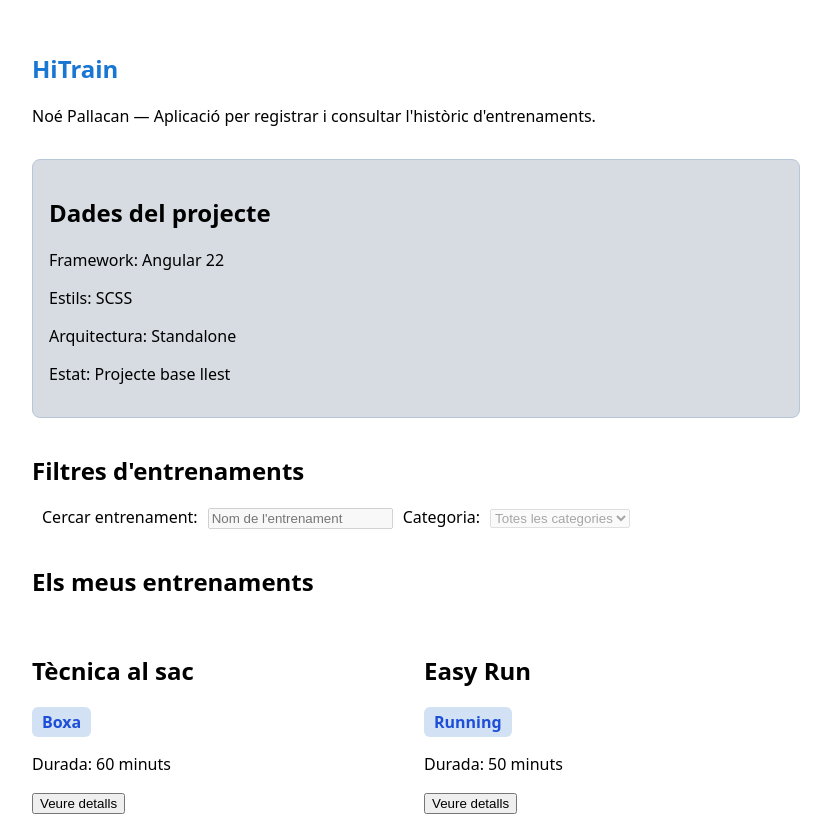
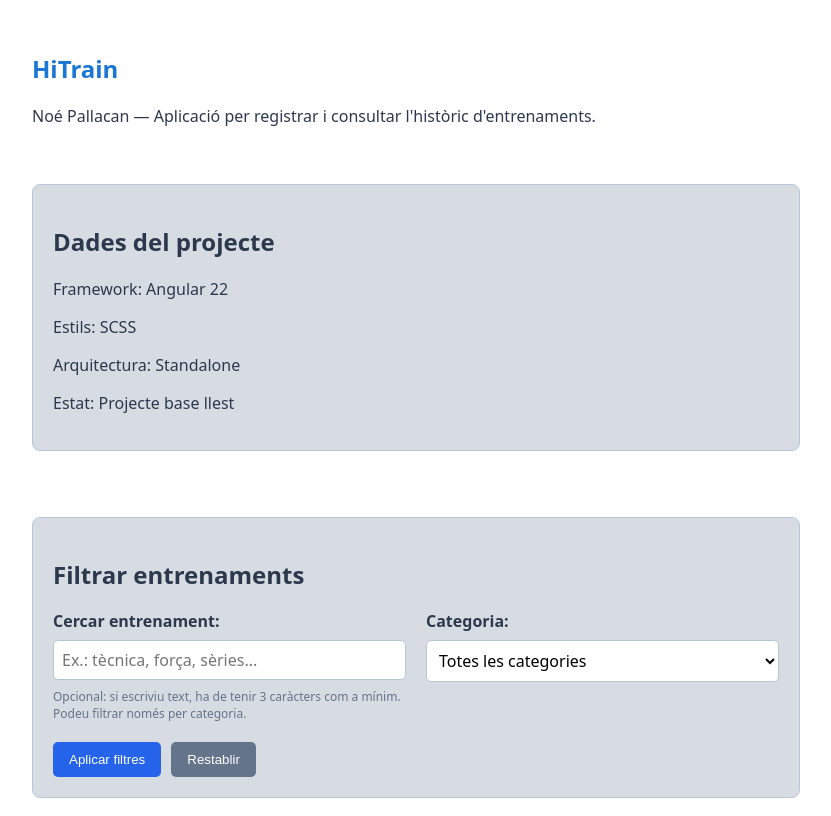
Before and after one commit to noepallacan/ioc-angular-hitrain-noe-pallacan, an Angular app: page / in a window 1280 px wide. Shown: the top 816 px of the page, without its empty margins (224-1055 px from the left). Built offline with nearby package versions, Linux system fonts and the light colour scheme.

Commit message:
feat: implementa formulari i filtres

```diff
--- a/src/app/app.component.html
+++ b/src/app/app.component.html
@@ -13,12 +13,12 @@
     <p>Estat: Projecte base llest</p>
   </section>
 
-  <app-filtres-entrenaments></app-filtres-entrenaments>
+  <app-filtres-entrenaments (filtresAplicats)="aplicarFiltres($event)"> </app-filtres-entrenaments>
 
   <h2>Els meus entrenaments</h2>
 
   <app-llista-entrenaments
-    [entrenaments]="entrenaments"
+    [entrenaments]="entrenamentsFiltrats"
     (entrenamentSeleccionat)="mostrarDetall($event)"
   >
   </app-llista-entrenaments>
@@ -34,8 +34,6 @@
   }
 
   <aside class="note">Nota: aquest projecte s'ampliarà durant el mòdul.</aside>
-
-  <p>Projecte base llest</p>
 </main>
 
 <router-outlet />
--- a/src/app/app.component.scss
+++ b/src/app/app.component.scss
@@ -4,7 +4,8 @@
   gap: 1rem;
   max-width: 48rem;
   margin: 2rem auto;
-  font-family: system-ui, sans-serif;
+  font-family: Montserrat, system-ui, sans-serif;
+  color: #2c384d;
 }
 
 h1 {
@@ -15,11 +16,14 @@ h1 {
   padding: 1rem;
   background-color: #d6dce2;
   border: 1px solid #b7c7d9;
-  border-radius: 0.5rem;
+  border-radius: 8px;
+  padding: 20px;
+  margin: 25px 0;
 }
 
 .note {
   padding: 1rem;
+  margin: 1rem 0 ;
   background: #b7c7d9;
   border-left: 4px solid #1976d2;
 }
--- a/src/app/app.component.ts
+++ b/src/app/app.component.ts
@@ -4,6 +4,7 @@ import { LlistaEntrenamentsComponent } from './components/llista-entrenaments/ll
 import { FiltresEntrenamentsComponent } from './components/filtres-entrenaments/filtres-entrenaments.component';
 import { ENTRENAMENTS_MOCK } from './mocks/dades-mock';
 import type { Entrenament } from './models/entrenament.model';
+import type { FiltresEntrenament } from './components/filtres-entrenaments/filtres-entrenaments.component';
 
 @Component({
   imports: [RouterOutlet, LlistaEntrenamentsComponent, FiltresEntrenamentsComponent],
@@ -18,6 +19,23 @@ export class App {
 
   entrenaments = ENTRENAMENTS_MOCK;
 
+  entrenamentsFiltrats: Entrenament[] = this.entrenaments;
+
+  aplicarFiltres(filtres: FiltresEntrenament): void {
+    const cerca = filtres.text.toLowerCase();
+
+    this.entrenamentsFiltrats = this.entrenaments.filter((entrenament) => {
+      const coincideixText = entrenament.nom.toLowerCase().includes(cerca);
+
+      const coincideixCategoria =
+        filtres.categoria === 'Totes' || entrenament.categoria === filtres.categoria;
+
+      return coincideixText && coincideixCategoria;
+    });
+
+    this.entrenamentSeleccionat = null;
+  }
+
   entrenamentSeleccionat: Entrenament | null = null;
 
   mostrarDetall(entrenament: Entrenament): void {
--- a/src/app/components/filtres-entrenaments/filtres-entrenaments.component.html
+++ b/src/app/components/filtres-entrenaments/filtres-entrenaments.component.html
@@ -1,15 +1,56 @@
 <section class="filtres">
-  <h2>Filtres d'entrenaments</h2>
+  <h2>Filtrar entrenaments</h2>
 
-  <label for="cerca">Cercar entrenament:</label>
-  <input type="text" id="cerca" placeholder="Nom de l'entrenament" disabled />
+  <form #formulari="ngForm" (ngSubmit)="aplicar()">
+    <!-- Camp de cerca -->
+    <div class="camp">
+      <label for="cerca">Cercar entrenament:</label>
 
-  <label for="categoria">Categoria:</label>
-  <select id="categoria" disabled>
-    <option>Totes les categories</option>
-    <option>Boxa</option>
-    <option>Running</option>
-    <option>Hibrid</option>
-    <option>Força</option>
-  </select>
+      <input
+        type="search"
+        id="cerca"
+        name="cerca"
+        [(ngModel)]="filtres.text"
+        #campText="ngModel"
+        minlength="3"
+        placeholder="Ex.: tècnica, força, sèries..."
+        aria-describedby="ajuda-cerca"
+      />
+
+      <span id="ajuda-cerca"
+        >Opcional: si escriviu text, ha de tenir 3 caràcters com a mínim. Podeu filtrar només per
+        categoria.
+      </span>
+
+      @if (campText.errors?.['minlength'] && (campText.dirty || campText.touched)) {
+        <p class="error" role="alert">La cerca ha de tenir almenys 3 caràcters.</p>
+      }
+    </div>
+
+    <!-- Selector de categoria -->
+    <div class="camp">
+      <label for="categoria">Categoria:</label>
+
+      <select
+        id="categoria"
+        name="categoria"
+        [(ngModel)]="filtres.categoria"
+        #campCategoria="ngModel"
+        required
+      >
+        <option value="Totes">Totes les categories</option>
+        <option value="Boxa">Boxa</option>
+        <option value="Running">Running</option>
+        <option value="Hibrid">Hibrid</option>
+        <option value="Força">Força</option>
+      </select>
+    </div>
+
+    <!-- Botons -->
+    <div class="accions">
+      <button type="submit" [disabled]="formulari.invalid">Aplicar filtres</button>
+
+      <button type="button" (click)="restablir()">Restablir</button>
+    </div>
+  </form>
 </section>
--- a/src/app/components/filtres-entrenaments/filtres-entrenaments.component.scss
+++ b/src/app/components/filtres-entrenaments/filtres-entrenaments.component.scss
@@ -1,3 +1,79 @@
-label{
-    margin: 6px 10px;
+.filtres {
+  background-color: #d6dce2;
+  border: 1px solid #b7c7d9;
+  border-radius: 8px;
+  padding: 20px;
+  margin: 25px 0;
+
+  form {
+    display: grid;
+    grid-template-columns: 1fr 1fr;
+    gap: 20px;
+  }
+
+  .camp {
+    display: flex;
+    flex-direction: column;
+    gap: 8px;
+
+    label {
+      font-weight: 600;
+    }
+
+    input,
+    select {
+      padding: 8px;
+      border: 1px solid #b8c5d3;
+      border-radius: 5px;
+      font: inherit;
+      background-color: white;
+    }
+
+    input:focus,
+    select:focus {
+      outline: 2px solid #4a90e2;
+    }
+
+    span {
+      font-size: 12px;
+      color: #64748b;
+    }
+  }
+
+  .error {
+    color: red;
+    font-size: 13px;
+    margin: 0;
+  }
+
+  .accions {
+    grid-column: 1 / -1;
+    display: flex;
+    gap: 10px;
+
+    button {
+      padding: 10px 16px;
+      border: none;
+      border-radius: 5px;
+      background-color: #2563eb;
+      color: white;
+      cursor: pointer;
+    }
+
+    button[type="button"] {
+      background-color: #64748b;
+    }
+
+    button:disabled {
+      background-color: #b8c5d3;
+      cursor: not-allowed;
+    }
+  }
 }
+
+// Adaptació a mòbils
+@media (max-width: 600px) {
+  .filtres form {
+    grid-template-columns: 1fr;
+  }
+}
--- a/src/app/components/filtres-entrenaments/filtres-entrenaments.component.ts
+++ b/src/app/components/filtres-entrenaments/filtres-entrenaments.component.ts
@@ -1,9 +1,36 @@
-import { Component } from '@angular/core';
+import { Component, Output, EventEmitter } from '@angular/core';
+import { FormsModule } from '@angular/forms';
+import type { CategoriaEntrenament } from '../../models/entrenament.model';
 
+// Interficie de les categories del formulari
+export interface FiltresEntrenament {
+  text: string;
+  categoria: CategoriaEntrenament | 'Totes';
+}
 @Component({
-  imports: [],
+  imports: [FormsModule],
   selector: 'app-filtres-entrenaments',
   styleUrl: './filtres-entrenaments.component.scss',
   templateUrl: './filtres-entrenaments.component.html',
 })
-export class FiltresEntrenamentsComponent {}
+export class FiltresEntrenamentsComponent {
+  @Output() filtresAplicats = new EventEmitter<FiltresEntrenament>();
+
+  filtres: FiltresEntrenament = {
+    text: '',
+    categoria: 'Totes',
+  };
+
+  aplicar(): void {
+    this.filtresAplicats.emit({
+      ...this.filtres,
+      text: this.filtres.text.trim(),
+      categoria: this.filtres.categoria,
+    });
+  }
+
+  restablir(): void {
+    this.filtres = { text: '', categoria: 'Totes' };
+    this.aplicar();
+  }
+}
```
